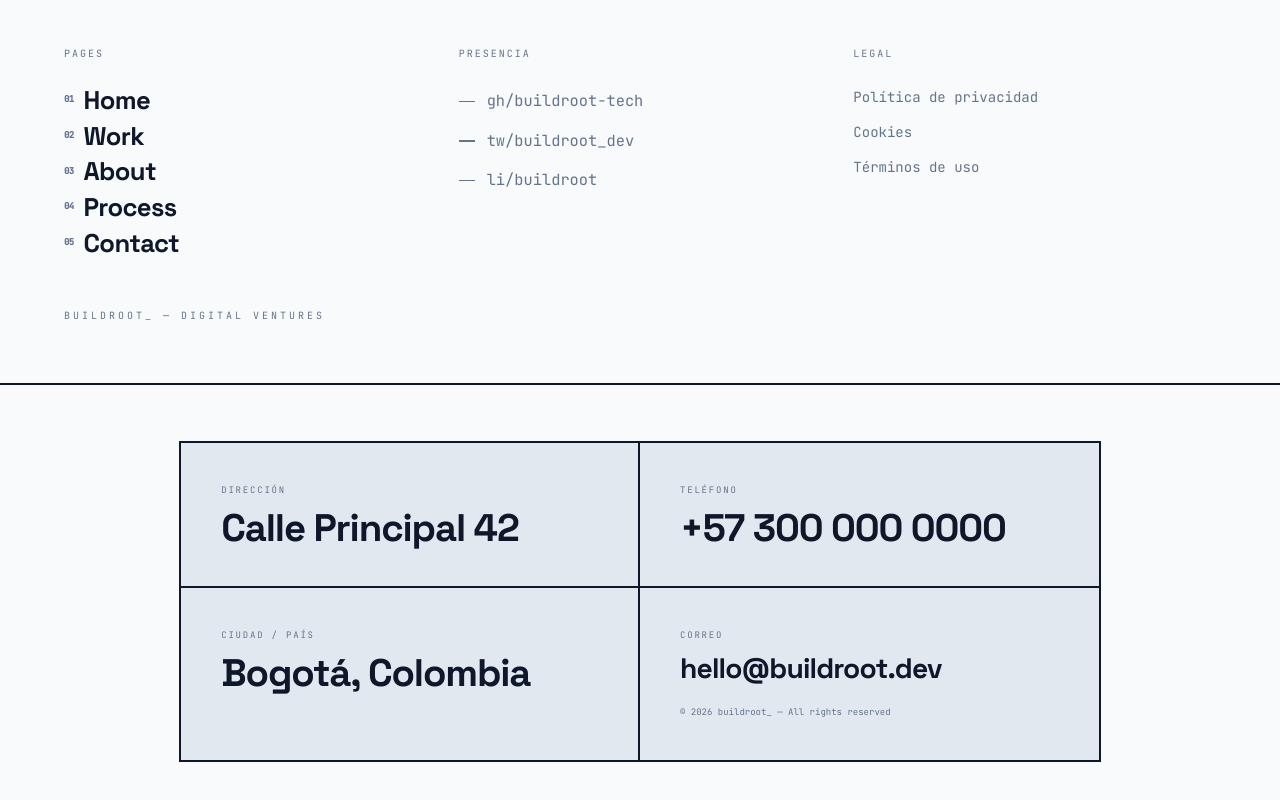
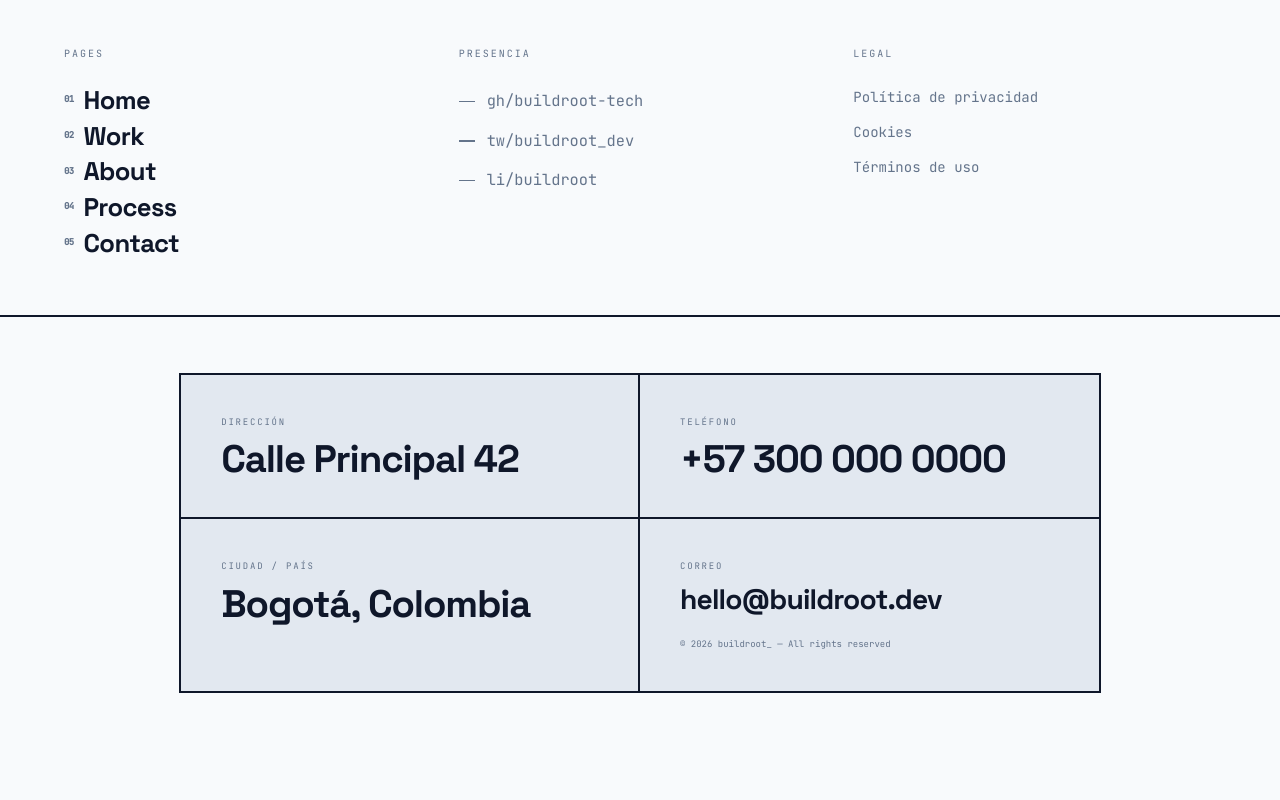
Before and after one commit to buildroot-tech/front-buildroot, a Next.js app: page / in a window 1280 px wide. Shown: the part 4781-5581 px from the top of the page. After the commit the page ends 5530 px from the top, so only its background shows below. Built offline with nearby package versions, Linux system fonts and the light colour scheme.

Commit message:
style(footer): remove brand stamp text

```diff
--- a/components/layout/Footer.tsx
+++ b/components/layout/Footer.tsx
@@ -156,15 +156,7 @@ export function Footer(): React.ReactElement {
               </div>
             </div>
 
-            {/* Brand stamp */}
-            <div className="mt-10">
-              <Link
-                href="/"
-                className="font-mono text-[10px] uppercase tracking-[0.3em] text-[var(--text-muted)] hover:text-[var(--accent)] transition-colors"
-              >
-                buildroot_ — digital ventures
-              </Link>
-            </div>
+
           </div>
         </div>
 
```
